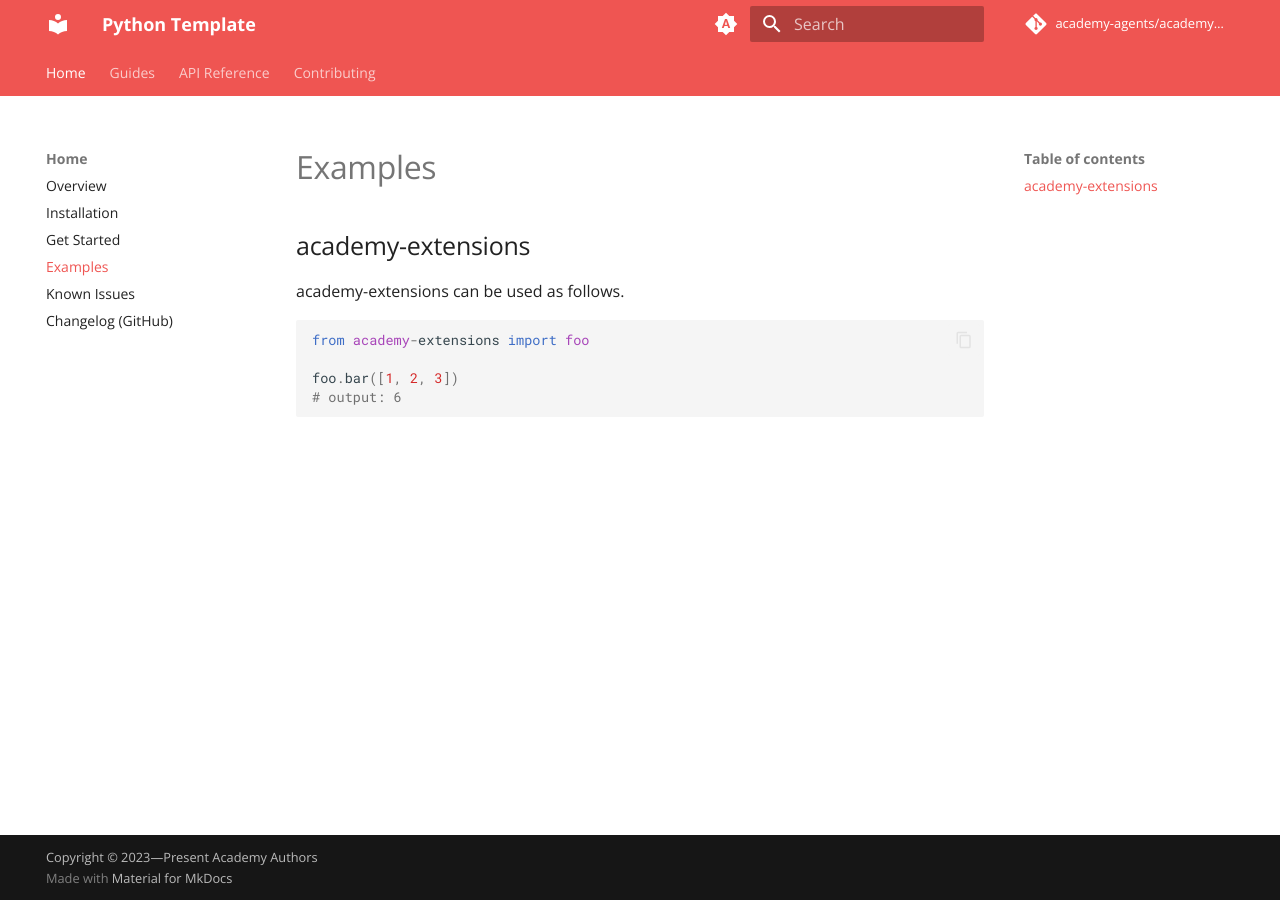
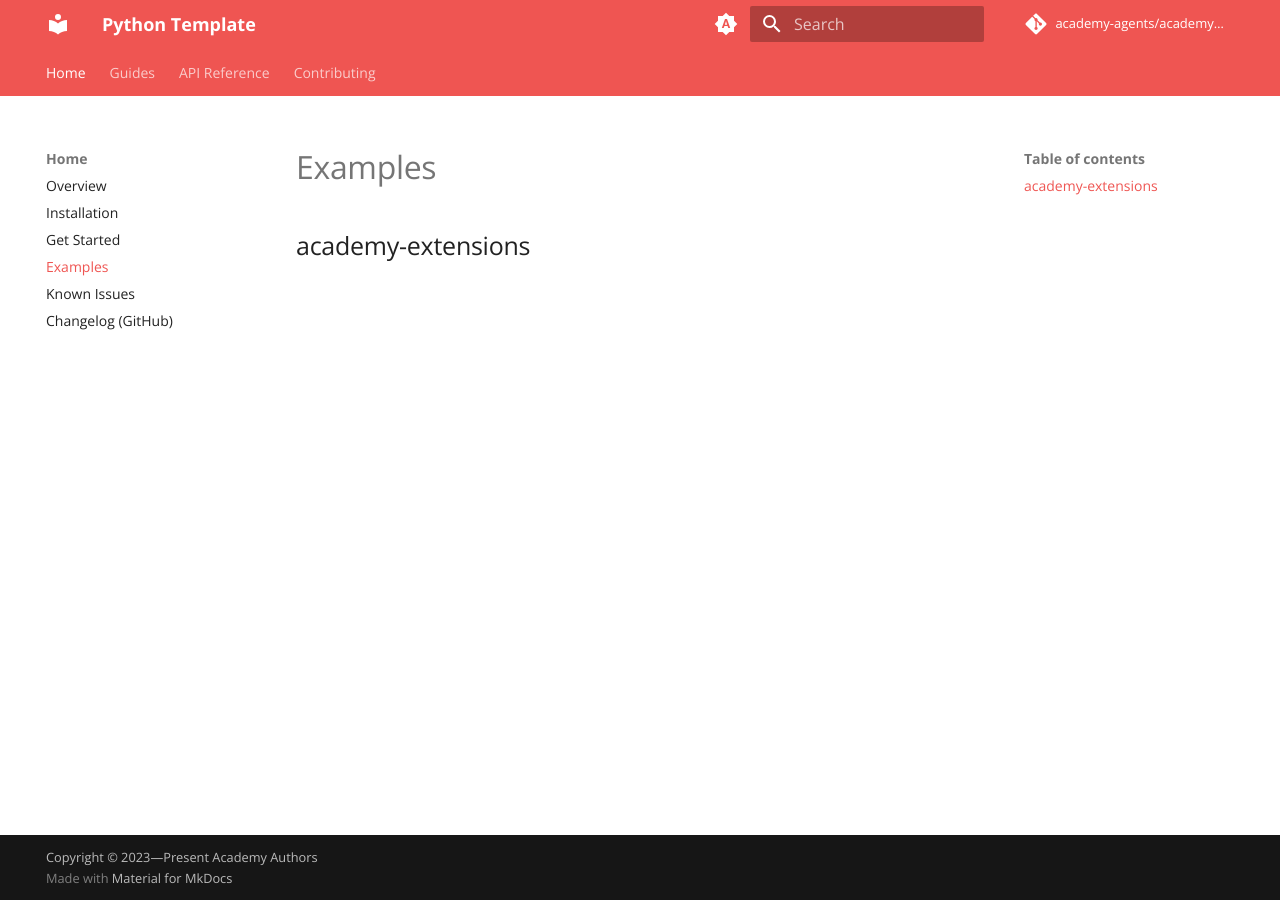
Before and after one commit to academy-agents/academy-extensions, an MkDocs documentation site: the page built from docs/examples.md, in a window 1280 px wide. Built offline with MkDocs 1.6.1 and Material for MkDocs 9.7.7, drawn with Linux system fonts in a browser that asks for light colours; comment, search, counter and statistics services are not loaded; the version menu is left out.

````diff
--- a/docs/examples.md
+++ b/docs/examples.md
@@ -1,12 +1,3 @@
 # Examples
 
 ## academy-extensions
-
-academy-extensions can be used as follows.
-
-```python
-from academy-extensions import foo
-
-foo.bar([1, 2, 3])
-# output: 6
-```
--- a/pyproject.toml
+++ b/pyproject.toml
@@ -67,7 +67,7 @@ dist,
 
 [tool.coverage.run]
 plugins = ["covdefaults"]
-omit = ["examples"]
+omit = ["testing/"]
 
 [tool.mypy]
 python_version = "3.12"
````
Also changed, not shown: 1 other file.
